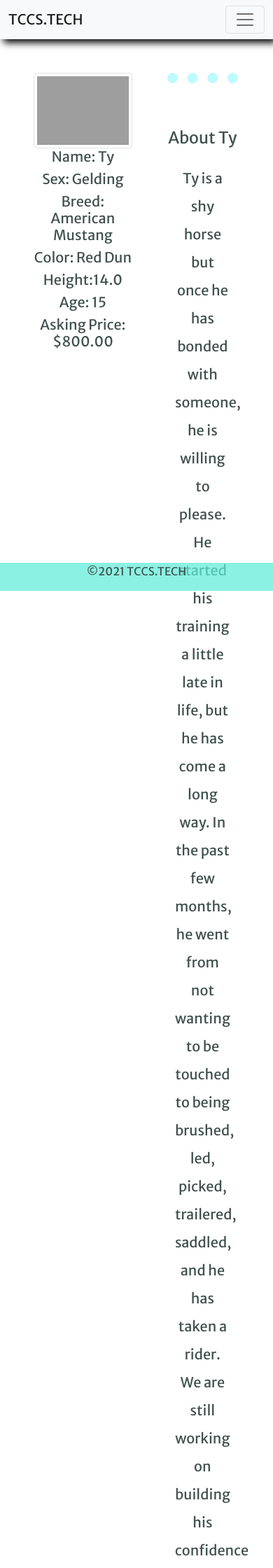
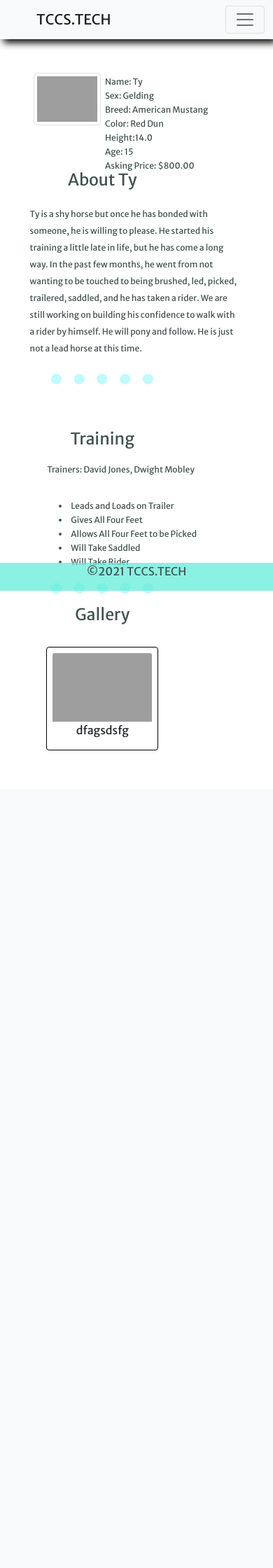
Before and after one commit to tccSolutions/tccs-flask, a Flask app: a page that uses templates/horse.html in a window 390 px wide. Shown: the top 2240 px of the page at 70% size. After the commit the page ends 1072 px from the top, so only its background shows below. Run offline with Flask 2, Linux system fonts and the light colour scheme; data comes from the database, SQL or seed files in the repository; some libraries are stand-ins or nearby versions; grey boxes are pictures that could not be loaded.

Commit message:
update for mobile viewing

```diff
--- /dev/null
+++ b/static/styles/horse.styles.css
@@ -0,0 +1,54 @@
+#img_container{
+    width: 25%;
+}
+#img_container img{
+    max-height: 75%;
+    object-fit:cover;
+}
+
+.about_horse{
+    display: flex;
+    flex-direction: column;
+    text-align: start;
+}
+
+@media only screen and (max-width:600px){
+    hr{
+        margin-top: 0;
+
+    }
+    #horse_info{
+        display: flex;
+        flex-direction: column;
+
+    }
+   #left_bar{
+       display:flex;
+       justify-items: center;
+    }
+    #left_bar h5{
+        width:20em;
+        margin-left: .5em;
+        margin-top: 0;
+     }
+
+    .about_horse{
+        display:flex;
+        flex-direction: column;
+        justify-content: center;
+        width: 100%;
+        margin-bottom: -5em;
+
+    }
+    .about_horse h5, li{
+        font-size: .75em;
+        line-height: 1;
+        text-align: start;
+        width: 25em;
+        margin-left: -2.5em;
+    }
+    #img_container {
+        border:1px solid black;
+        width:10em;
+    }
+}
--- a/static/styles/styles.css
+++ b/static/styles/styles.css
@@ -80,7 +80,7 @@ nav{
     text-decoration: none;
   }
 
-  .btn:hover {
+  .contact-me .btn:hover {
     background: #30e3cb;
     background-image: -webkit-linear-gradient(top, #30e3cb, #2bc4ad);
     background-image: -moz-linear-gradient(top, #30e3cb, #2bc4ad);
@@ -169,3 +169,9 @@ footer{
     align-items: start;
     text-align: left;
 }
+
+@media only screen and (max-width: 600px){
+  nav a {
+    margin-left:2em;
+  }
+}
--- a/templates/horse.html
+++ b/templates/horse.html
@@ -3,6 +3,8 @@
 {%block head%}
 {{ super() }}
 <link rel="stylesheet" href="{{url_for('static', filename='styles/styles.css')}}">
+<link rel="stylesheet" href="{{url_for('static', filename='styles/horse.styles.css')}}">
+
 {% if horse.images|count > 0 %}
 <link rel="icon" href="{{horse.images[0]['url']}}">
 {%else%}
@@ -27,15 +29,15 @@
 
 <!-- Main Content -->
 <div id="horse_info" class="d-flex  align-items-start">
-    <div class="">
-        <section id="left_bar" class="ms-5 mt-5 ">
+
+        <section id="left_bar" class="mobile-margin ms-5 mt-5">
             {% if horse_images|count > 0 %}
             {% set selected_photo = horse_images|random %}
-            <div>
+            <div class="w-50">
                 <img src={{selected_photo["url"]}} class="img-thumbnail" width="150px" alt="..." />
             </div>
             {% endif %}
-            <div>
+            <div class="about_horse ">
                 <h5>Name: {{horse.name}}</h5>
                 <h5>Sex: {{horse.sex}}</h5>
                 <h5>Breed: {{horse.breed}}</h5>
@@ -55,28 +57,28 @@
                 {% endif%}
             </div>
         </section>
-    </div>
+
 
     <div class=" w-75 align-content-center">
-        <section id="about_horse" class="col">
-            <hr class="mx-auto mt-5 w-50"
-                style="border-bottom: none; border-top: 15px dotted #00edff; background: none">
+        <section id="horse_bio" class="col">
+
             <div class="container mt-3 p-5">
                 <div class="text-center">
                     <h3>About {{horse.name}}</h3>
                 </div>
-                <div class="w-75 mx-auto mt-4">
+                <div class="w-75 mx-auto mt-4 about_horse">
                     <h5 class="lh-lg">{{horse.bio}}</h5>
                 </div>
             </div>
         </section>
+        <hr class="mx-auto mt-5 w-50"
+        style="border-bottom: none; border-top: 15px dotted #00edff; background: none">
         <section id="training" class=" mt-3 mb-5 p-5">
-            <hr class="mx-auto mt-5 w-50"
-                style="border-bottom: none; border-top: 15px dotted #00edff; background: none">
+
             <div class="text-center">
                 <h3>Training</h3>
             </div>
-            <div class="w-50 mx-auto mt-4">
+            <div class="w-50 mx-auto mt-4 about_horse">
                 <div class="text-center mb-4">
                     <h5>Trainers: David Jones, Dwight Mobley</h5>
                 </div>
@@ -89,15 +91,15 @@
                 </div>
             </div>
         </section>
+        <hr class="mx-auto w-50" style="border-bottom: none; border-top: 15px dotted #00edff; background: none">
         <section id="gallery" class=" mt-3 mb-5 mx-auto">
-            <hr class="mx-auto w-50" style="border-bottom: none; border-top: 15px dotted #00edff; background: none">
             <div class="text-center">
                 <h3>Gallery</h3>
             </div>
             <div class="d-flex flex-wrap w-75 mx-auto mt-4 justify-content-center">
                 {%for image in horse_images%}
-                    <div class='card p-2 m-2 btn horse_btn w-25' data-bs-toggle="modal" data-bs-target="#large_horse_modal" style="max-height: 20rem;">
-                        <img class='card-img-top' src={{image.url}} alt="horse image" style="max-height: 75%; object-fit:cover" />
+                    <div id='img_container' class='card p-2 m-2 btn horse_btn' data-bs-toggle="modal" data-bs-target="#large_horse_modal" style="max-height: 20rem;">
+                        <img class='card-img-top' src={{image.url}} alt="horse image"  />
                         <p class='card-text'>{{image.comment}}</p>
                     </div>
                 {% endfor %}
--- a/templates/horses.html
+++ b/templates/horses.html
@@ -2,6 +2,7 @@
 {% block title%}The Barn - {%endblock%}
 {% block head %}
 {{super()}}
+
 {%endblock%}
 
 {%block content%}
--- a/templates/index.html
+++ b/templates/index.html
@@ -2,9 +2,12 @@
 <html lang="en">
 
 <head>
-  {%block head%}
-    <meta charset="UTF-8" />
-    <link href="../static/images/favicon.png" rel="icon" />
+  <meta charset="UTF-8" />
+  <meta name="viewport" content="width=device-width, initial-scale=1">
+  <link href="https://cdn.jsdelivr.net/npm/bootstrap@5.1.3/dist/css/bootstrap.min.css"
+  rel="stylesheet" integrity="sha384-1BmE4kWBq78iYhFldvKuhfTAU6auU8tT94WrHftjDbrCEXSU1oBoqyl2QvZ6jIW3"
+  crossorigin="anonymous">
+  <link href="../static/images/favicon.png" rel="icon" />
     <link rel="preconnect" href="https://fonts.googleapis.com" />
     <link rel="preconnect" href="https://fonts.gstatic.com" crossorigin />
     <link href="https://fonts.googleapis.com/css2?family=Merriweather+Sans&family=Sacramento&display=swap"
@@ -13,11 +16,12 @@
     <link rel="preconnect" href="https://fonts.gstatic.com" crossorigin />
     <link href="https://fonts.googleapis.com/css2?family=Sacramento&display=swap" rel="stylesheet" />
     <link href="../static/styles/styles.css" rel="stylesheet" />
-    <link href="https://cdn.jsdelivr.net/npm/bootstrap@5.1.3/dist/css/bootstrap.min.css"
-          rel="stylesheet" integrity="sha384-1BmE4kWBq78iYhFldvKuhfTAU6auU8tT94WrHftjDbrCEXSU1oBoqyl2QvZ6jIW3"
-          crossorigin="anonymous">
+  {%block head%}
+
+
+
+    {%endblock%}
     <title>{%block title%} {%endblock%}TCCS.TECH</title>
-    {%endblock%}
 </head>
 <body >
   <nav class="navbar navbar-expand-lg navbar-light bg-light">
```
